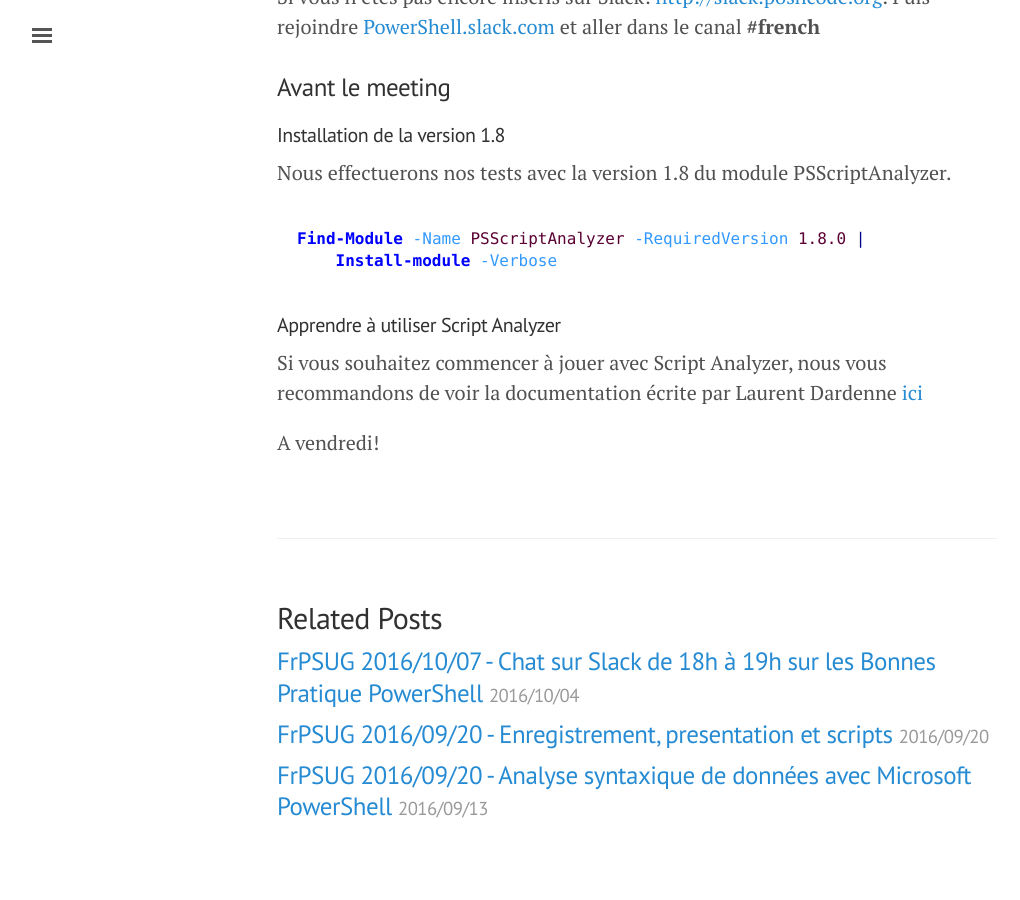
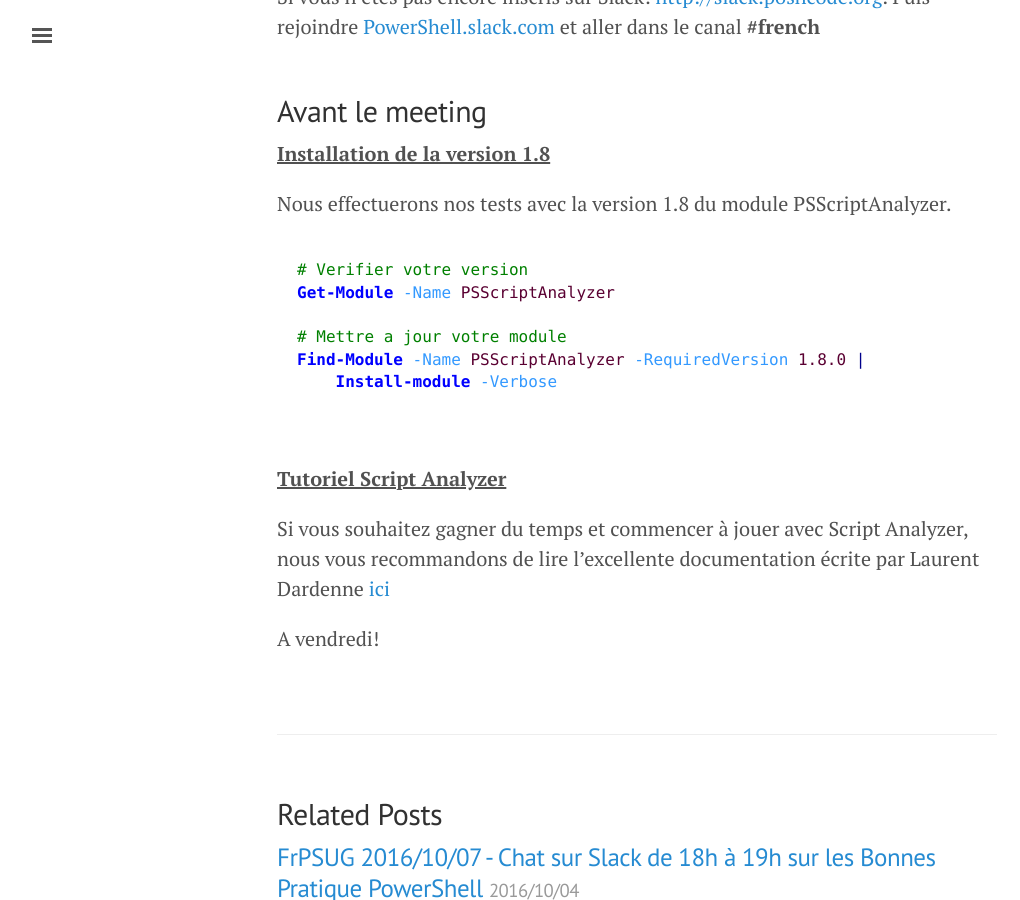
Before and after one commit to fredatgithub/frpsug.github.io, a Jekyll site: the page built from _posts/2016-10-10-FrPSUG_Chat-201601014.md, in a window 1280 px wide and 900 px high, scrolled down 617 px. Shown: the whole window, without its empty margins (3-1023 px from the left). Built offline with Jekyll 4.4.1, drawn with Linux system fonts in a browser that asks for light colours; comment, search, counter and statistics services are not loaded.

Commit message:
Clarify and add more details

```diff
--- a/_posts/2016-10-10-FrPSUG_Chat-201601014.md
+++ b/_posts/2016-10-10-FrPSUG_Chat-201601014.md
@@ -12,19 +12,22 @@
 Pour y assister, il vous suffiera simplement de rejoindre le canal <b>#french</b> sur Slack.
 
 Si vous n'êtes pas encore inscris sur Slack: <a href="http://slack.poshcode.org/">http://slack.poshcode.org</a>. Puis rejoindre <a href="https://powershell.slack.com/Slack">PowerShell.slack.com</a> et aller dans le canal <b>#french</b>
+<br><br>
+## Avant le meeting
 
-### Avant le meeting
+<u><b>Installation de la version 1.8</b></u>
 
-
-#### Installation de la version 1.8
 Nous effectuerons nos tests avec la version 1.8 du module PSScriptAnalyzer.
 
-<pre style="background-color: #FFFFFF;"><span style="color: #0000FF; font-weight: bold;">Find-Module</span><span style="color: #000000;"> </span><span style="color: #3399FF;">-Name</span><span style="color: #000000;"> </span><span style="color: #5A0032;">PSScriptAnalyzer</span><span style="color: #000000;"> </span><span style="color: #3399FF;">-RequiredVersion</span><span style="color: #000000;"> </span><span style="color: #5A0032;">1.8.0</span><span style="color: #000000;"> </span><span style="color: #00008B;">|</span><span style="color: #000000;">
+<pre style="background-color: #FFFFFF;"><span style="color: #008000;"># Verifier votre version</span><span style="color: #000000;">
+</span><span style="color: #0000FF; font-weight: bold;">Get-Module</span><span style="color: #000000;"> </span><span style="color: #3399FF;">-Name</span><span style="color: #000000;"> </span><span style="color: #5A0032;">PSScriptAnalyzer</span><span style="color: #000000;">
+
+</span><span style="color: #008000;"># Mettre a jour votre module</span><span style="color: #000000;">
+</span><span style="color: #0000FF; font-weight: bold;">Find-Module</span><span style="color: #000000;"> </span><span style="color: #3399FF;">-Name</span><span style="color: #000000;"> </span><span style="color: #5A0032;">PSScriptAnalyzer</span><span style="color: #000000;"> </span><span style="color: #3399FF;">-RequiredVersion</span><span style="color: #000000;"> </span><span style="color: #5A0032;">1.8.0</span><span style="color: #000000;"> </span><span style="color: #00008B;">|</span><span style="color: #000000;">
     </span><span style="color: #0000FF; font-weight: bold;">Install-module</span><span style="color: #000000;"> </span><span style="color: #3399FF;">-Verbose</span></pre>
+<br>
+<u><b>Tutoriel Script Analyzer</b></u>
 
-
-#### Apprendre à utiliser Script Analyzer
-
-Si vous souhaitez commencer à jouer avec Script Analyzer, nous vous recommandons de voir la documentation écrite par Laurent Dardenne [ici](https://github.com/LaurentDardenne/Tutorial/raw/master/Cr%C3%A9ationDeR%C3%A8glePourPSScriptAnalyzer/Cr%C3%A9ationDeR%C3%A8glePSScriptAnalyzer.pdf)
+Si vous souhaitez gagner du temps et commencer à jouer avec Script Analyzer, nous vous recommandons de lire l'excellente documentation écrite par Laurent Dardenne [ici](https://github.com/LaurentDardenne/Tutorial/raw/master/Cr%C3%A9ationDeR%C3%A8glePourPSScriptAnalyzer/Cr%C3%A9ationDeR%C3%A8glePSScriptAnalyzer.pdf)
 
 A vendredi!
```
